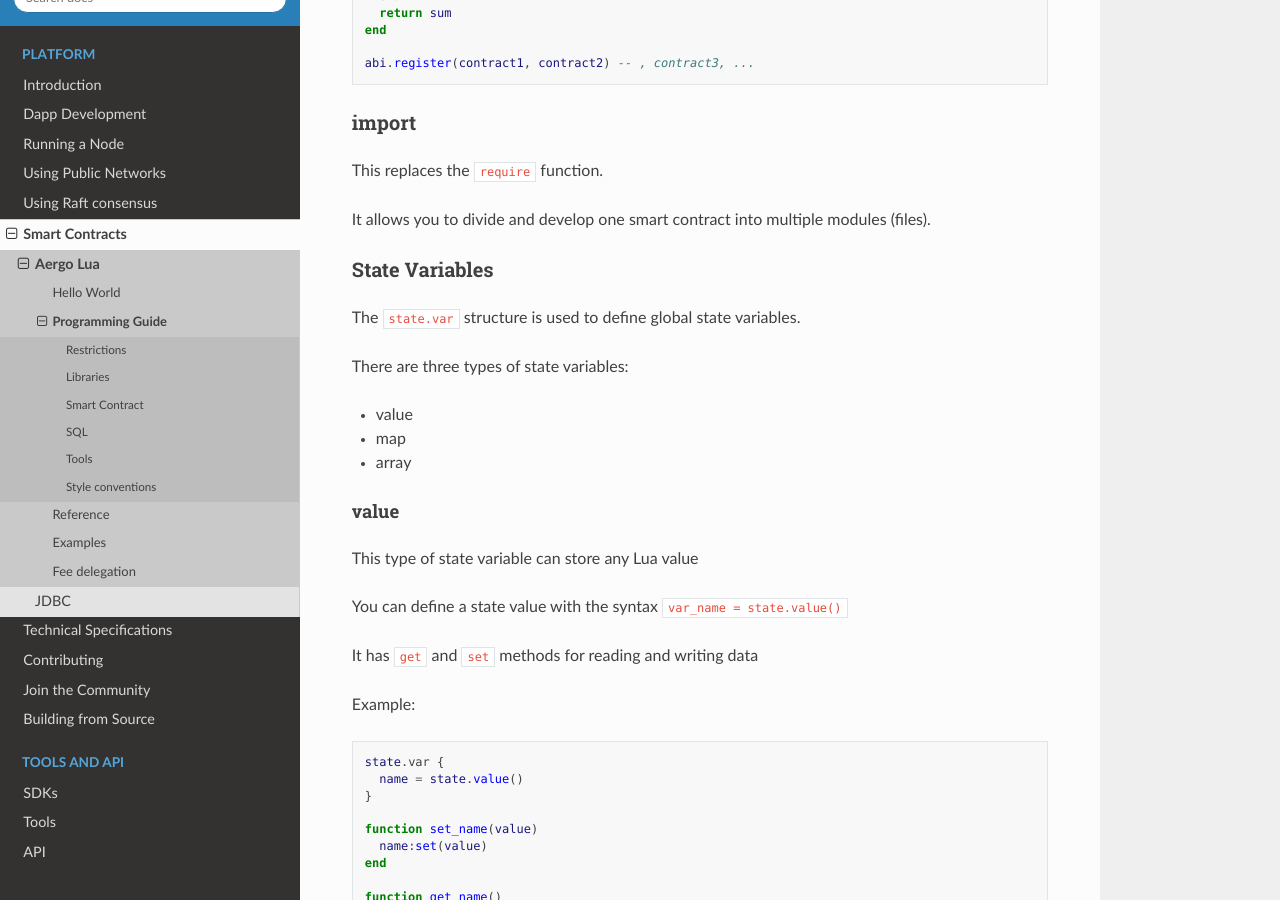
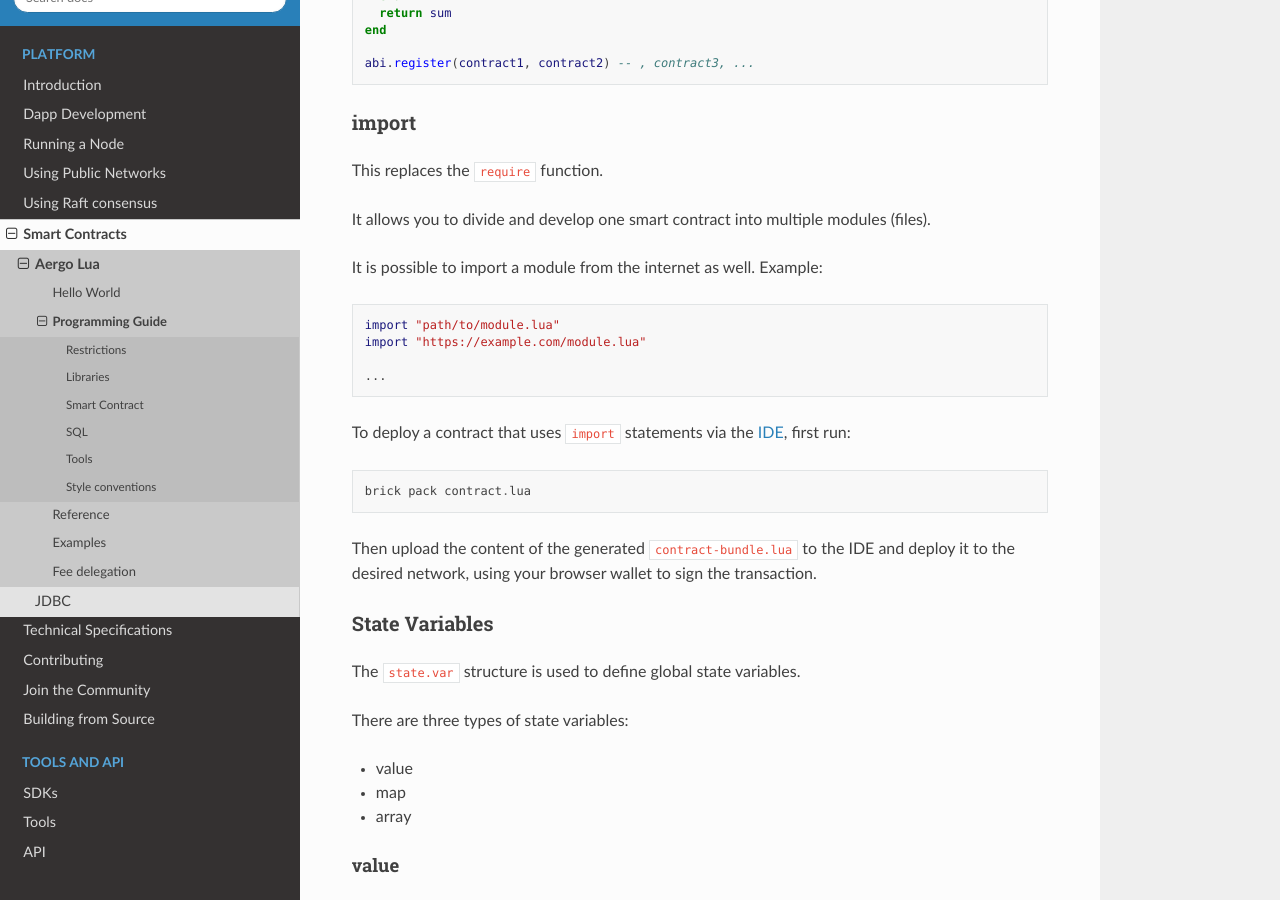
Before and after one commit to aergoio/guide, a Sphinx documentation site: the page built from source/smart-contracts/lua/guide.md, in a window 1280 px wide and 900 px high, scrolled down 2017 px. Built offline with Sphinx 7.4.7 and the Read the Docs theme 3.1.0, drawn with Linux system fonts in a browser that asks for light colours.

Commit message:
add instructions for import statement

````diff
--- a/source/smart-contracts/lua/guide.md
+++ b/source/smart-contracts/lua/guide.md
@@ -89,6 +89,24 @@ abi.register(contract1, contract2) -- , contract3, ...
 This replaces the `require` function.
 
 It allows you to divide and develop one smart contract into multiple modules (files).
+
+It is possible to import a module from the internet as well. Example:
+
+```lua
+import "path/to/module.lua"
+import "https://example.com/module.lua"
+
+...
+```
+
+To deploy a contract that uses `import` statements via the [IDE](https://ide.aergo.io), first run:
+
+```
+brick pack contract.lua
+```
+
+Then upload the content of the generated `contract-bundle.lua` to the IDE and deploy it to the desired network, using your browser wallet to sign the transaction.
+
 
 ### State Variables
 
--- a/source/tools/brick.rst
+++ b/source/tools/brick.rst
@@ -16,7 +16,6 @@ It is the main tool to test smart contracts, with support for:
 * Functional tests
 * Packing smart contracts with `import` statements
 
-See the `Brick reference <https://github.com/aergoio/aergo/tree/master/cmd/brick>`_
-for details.
+See the `Brick reference <https://github.com/aergoio/aergo/tree/master/cmd/brick>`_ for details.
 
 For integration tests, use `aergocli <aergocli.html>`_
````
